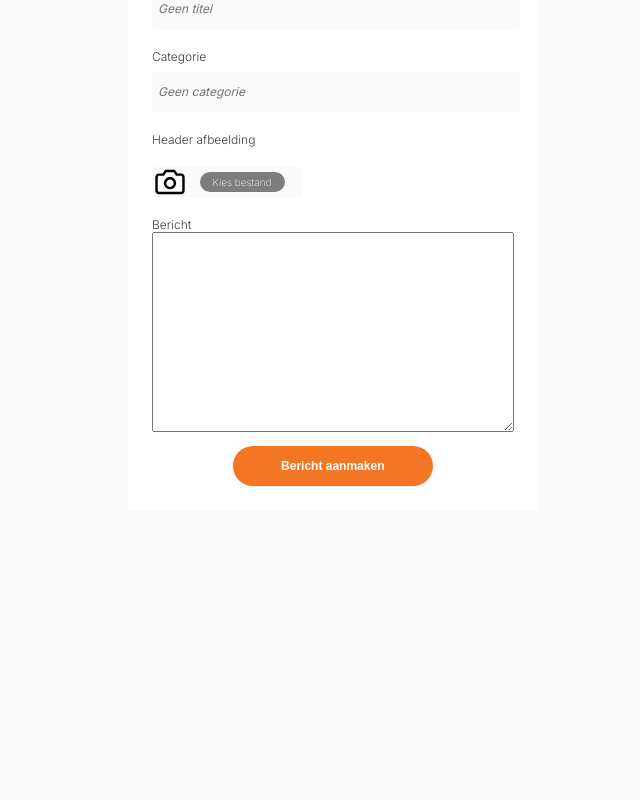
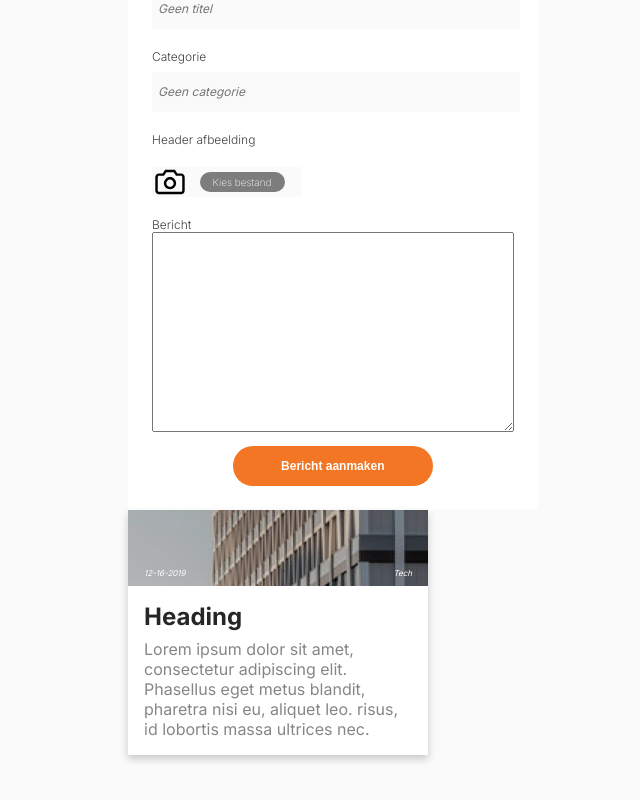
Before and after one commit to d-stoianov/react-task-socialbrothers, a Next.js app: page / in a window 1280 px wide. Shown: the part 356-1156 px from the top of the page, without its empty margins (0-640 px from the left). Before the commit the page ends 930 px from the top, so only its background shows below. Built offline with nearby package versions, Linux system fonts and the light colour scheme.

Commit message:
Make a post.js component with hard-coded data. Add scss module to this component

```diff
--- /dev/null
+++ b/components/post.js
@@ -0,0 +1,22 @@
+import styles from "../styles/Post.module.scss"
+
+export default function Post() {
+    return (
+        <div className={styles.post}>
+            <div className={styles.image}>
+                <img src="images/mask.png" />
+                <div className={styles.imageContent}>
+                    <p>12-16-2019</p>
+                    <p>Tech</p>
+                </div>
+            </div>
+            <div className={styles.postContent}>
+                <h1>Heading</h1>
+                <div className={styles.description}>
+                    <p>Lorem ipsum dolor sit amet, consectetur adipiscing elit. Phasellus eget metus blandit,
+                        pharetra nisi eu, aliquet leo. risus, id lobortis massa ultrices nec.</p>
+                </div>
+            </div>
+        </div>
+    )
+}
--- a/pages/index.js
+++ b/pages/index.js
@@ -2,6 +2,7 @@ import Head from 'next/head'
 import styles from '../styles/Home.module.scss'
 import Header from '@/components/header'
 import Form from '@/components/form'
+import Post from '@/components/post'
 
 export default function Home() {
   return (
@@ -13,6 +14,7 @@ export default function Home() {
       <Header />
       <div className={styles.container}>
         <Form />
+        <Post />
       </div>
     </>
   )
--- /dev/null
+++ b/styles/Post.module.scss
@@ -0,0 +1,42 @@
+@import "./colors/colors.scss";
+
+.post {
+    background-color: $postBackground;
+    width: 300px;
+    height: auto;
+    box-shadow: 0 4px 8px 0 rgba(0, 0, 0, 0.2);
+
+    .image {
+        position: relative;
+        img {
+            width: 100%;
+        }
+    }
+
+    .imageContent {
+        position: absolute;
+        bottom: 0;
+        left: 0;
+        width: 100%;
+        display: flex;
+        justify-content: space-between;
+        color: $postImageContent;
+        font-size: 8px;
+        font-style: italic;
+        padding: 8px 16px;
+    }
+
+    .postContent {
+        padding: 16px;
+        h1 {
+            margin-bottom: 8px;
+            font-size: 24px;
+            color: $postTitle;
+        }
+    }
+
+    .description {
+        color: $postDescription;
+        width: 100%;
+    }
+}
```
